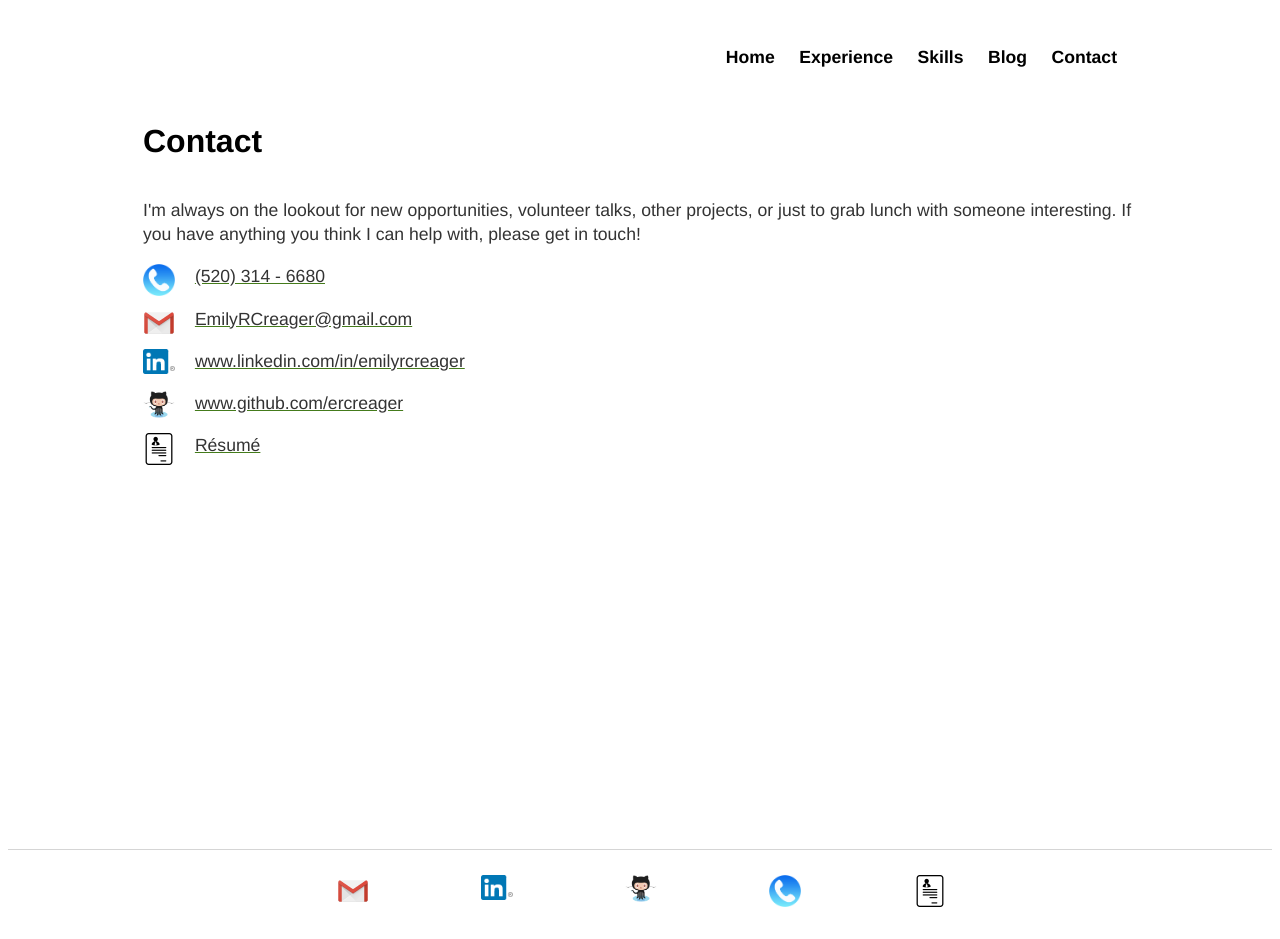
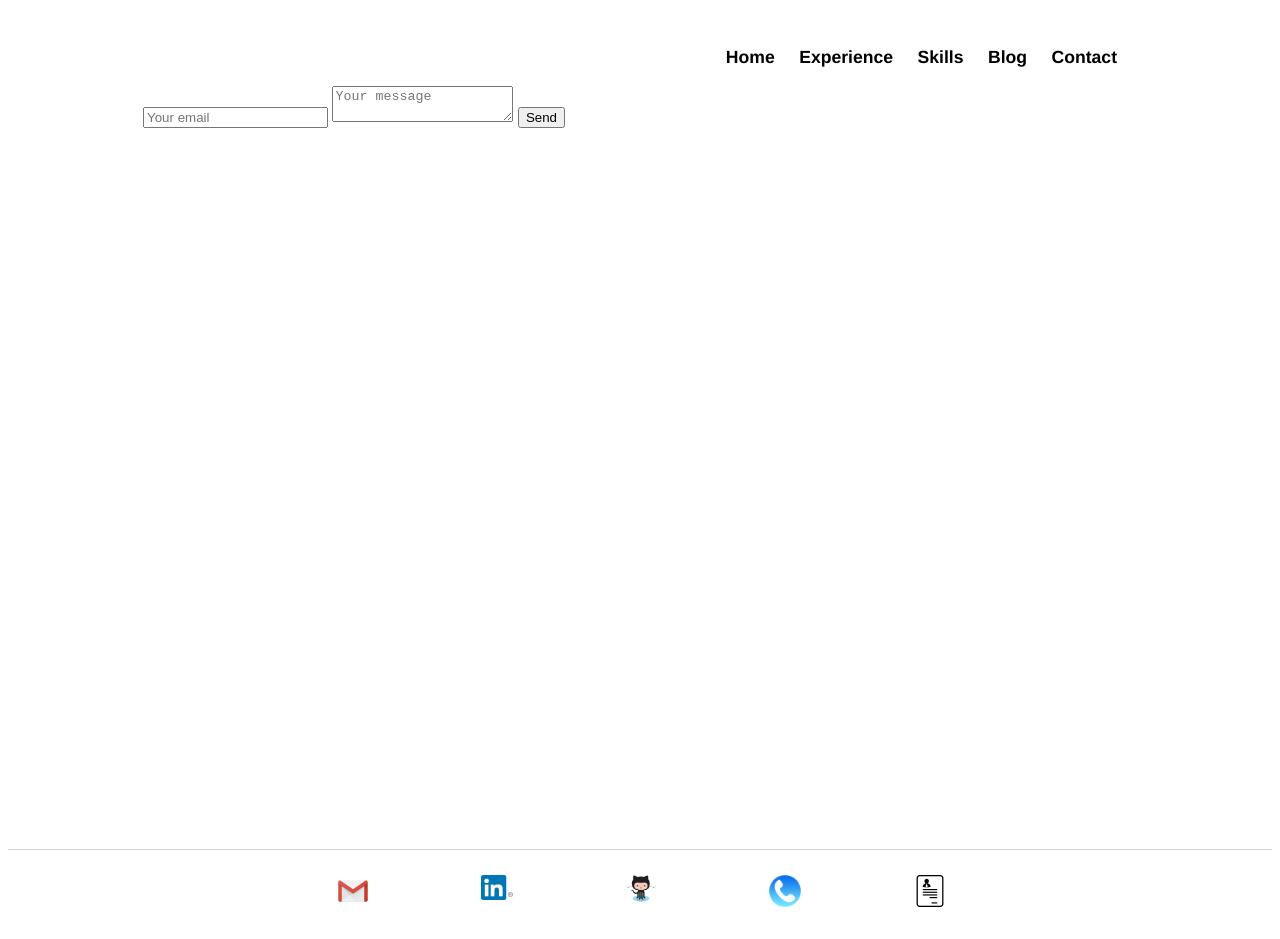
Before and after one commit to ercreager/ercreager.github.io, a Jekyll site: the page built from contact/index.html, in a window 1280 px wide. Built offline with Jekyll 4.4.1, drawn with Linux system fonts in a browser that asks for light colours.

Commit message:
Test new contact form type

```diff
--- a/contact/index.html
+++ b/contact/index.html
@@ -3,6 +3,12 @@
 title: Contact
 ---
 <div>
+	<form method="POST" action="https://formspree.io/$emilyrcreager@gmail.com">
+	  <input type="email" name="email" placeholder="Your email">
+	  <textarea name="message" placeholder="Your message"></textarea>
+	  <button type="submit">Send</button>
+	</form>
+	<!--
 	<h1>Contact</h1>
 	<p>I'm always on the lookout for new opportunities, volunteer talks, other projects, or just to grab lunch with someone interesting. If you have anything you think I can help with, please get in touch!</p>
 
@@ -30,6 +36,6 @@
 		<img src="\assets\resume-icon.png" alt="Resume icon" width="32px" class="social-media-icon">
 	<p>R&eacute;sum&eacute;</p>
 	</a>
-
+-->
 
 </div>
```
